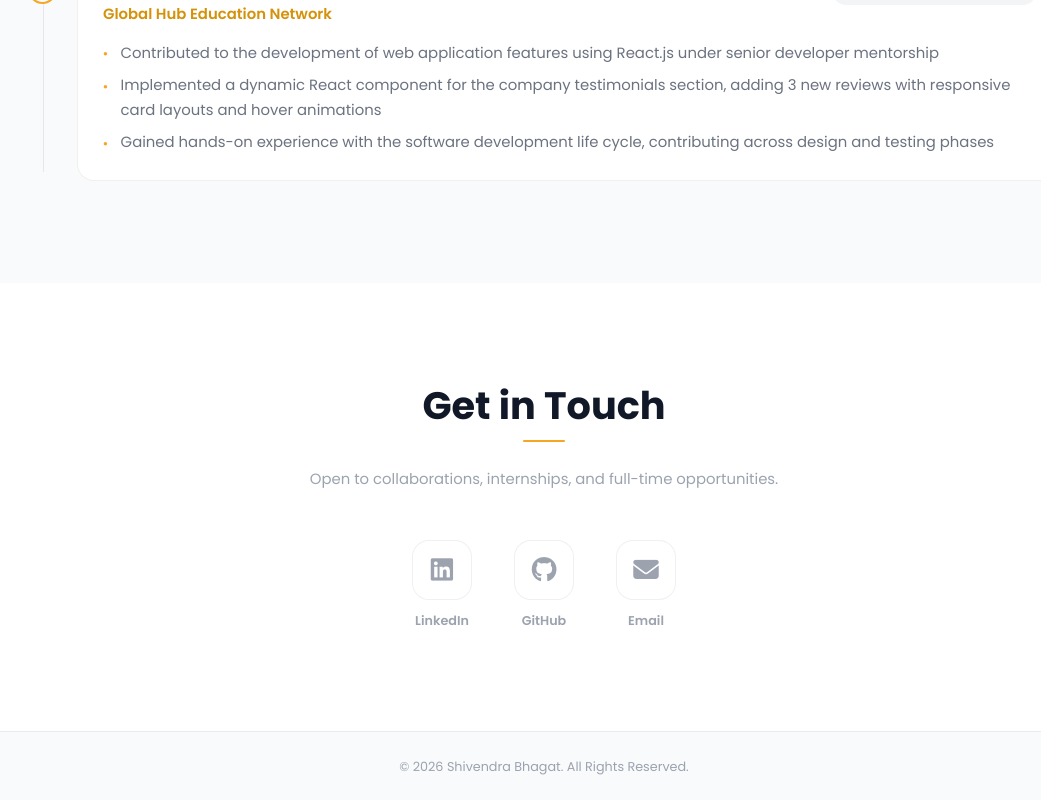
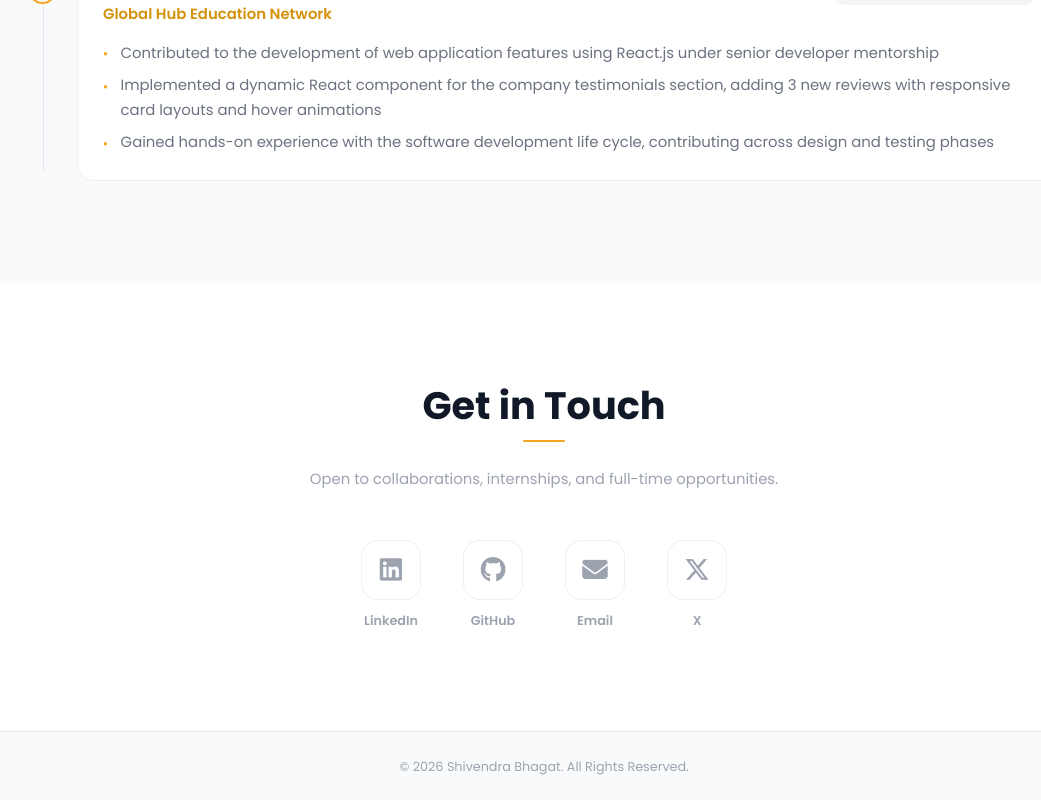
Before and after one commit to sh1vendra/my_portfolio, a React (Vite) app: page / in a window 1280 px wide. Shown: the part 4923-5723 px from the top of the page, without its empty margins (96-1137 px from the left). Built offline with nearby package versions, Linux system fonts and the light colour scheme; some icons are missing.

Commit message:
add X profile to contact section

```diff
--- a/src/components/Contact.tsx
+++ b/src/components/Contact.tsx
@@ -18,6 +18,12 @@ const links = [
     icon: 'fas fa-envelope',
     href: 'mailto:shivendra@txstate.edu',
     color: 'hover:text-gold-600 dark:hover:text-gold-500',
+  },
+  {
+    label: 'X',
+    icon: 'fab fa-x-twitter',
+    href: 'https://x.com/Shiv_endra_007',
+    color: 'hover:text-gray-900 dark:hover:text-white',
   },
 ]
 
```
